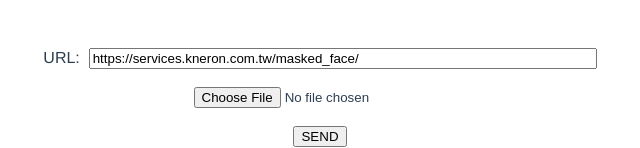
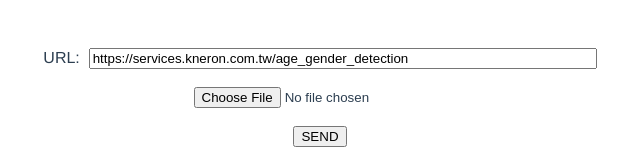
Before and after one commit to sfhsu/cros-test, a Vue app: page / in a window 1280 px wide. Shown: the part 305-453 px from the top of the page, without its empty margins (320-960 px from the left). Built offline with nearby package versions, Linux system fonts and the light colour scheme.

Commit message:
Change default api url.

```diff
--- a/src/components/cros-test.vue
+++ b/src/components/cros-test.vue
@@ -16,7 +16,7 @@ export default {
     name: 'cros-test',
     data: function() {
         return {
-            webapiUrl: 'https://services.kneron.com.tw/masked_face/',
+            webapiUrl: 'https://services.kneron.com.tw/age_gender_detection',
             file: '',
             fileUrl: '',
             responseMedia: '',
```
